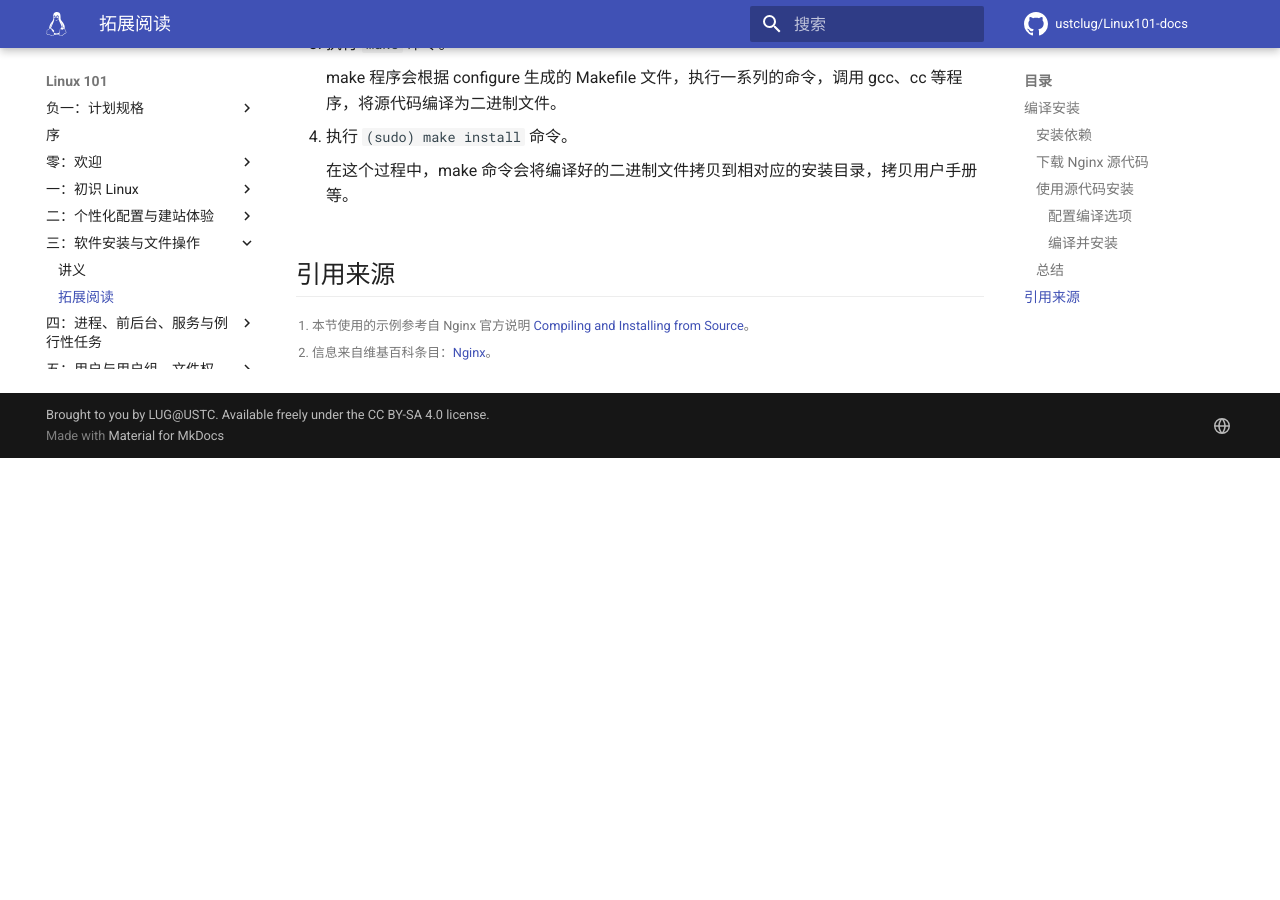
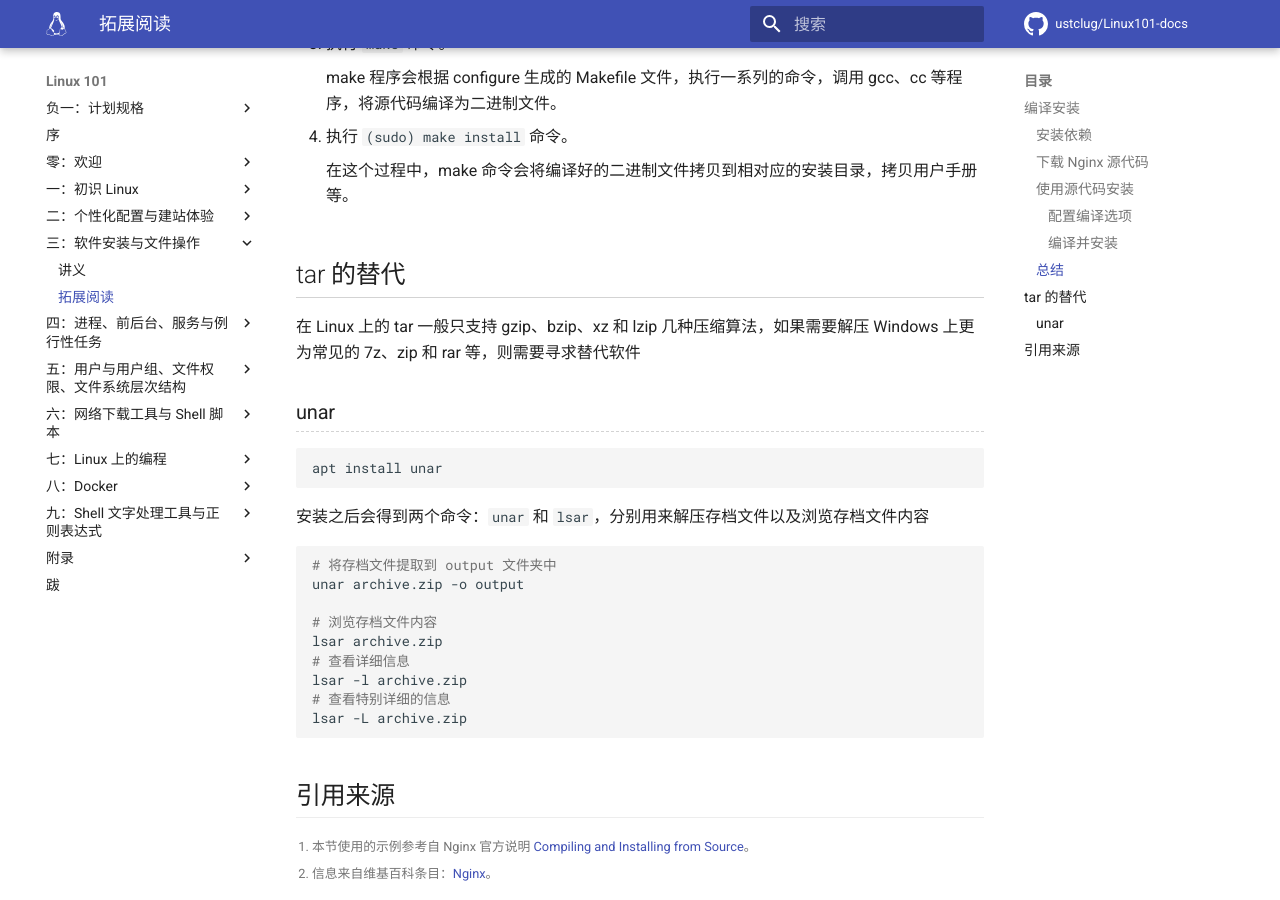
Before and after one commit to ustclug/Linux101-docs, an MkDocs documentation site: the page built from docs/Ch03/supplement.md, in a window 1280 px wide and 900 px high, scrolled down 2715 px. Built offline with MkDocs 1.6.1 and Material for MkDocs 9.7.7, drawn with Linux system fonts in a browser that asks for light colours; comment, search, counter and statistics services are not loaded; before the commit the page ends 3173 px from its top, so only the background shows below that.

Commit message:
Ch03: Add unar and lsar as supplement content Small change for code block rendering

````diff
--- a/docs/Ch03/supplement.md
+++ b/docs/Ch03/supplement.md
@@ -122,6 +122,31 @@ $ sudo make install
 
 	在这个过程中，make 命令会将编译好的二进制文件拷贝到相对应的安装目录，拷贝用户手册等。
 
+## tar 的替代
+
+在 Linux 上的 tar 一般只支持 gzip、bzip、xz 和 lzip 几种压缩算法，如果需要解压 Windows 上更为常见的 7z、zip 和 rar 等，则需要寻求替代软件
+
+### unar
+
+```shell
+apt install unar
+```
+
+安装之后会得到两个命令：`unar` 和 `lsar`，分别用来解压存档文件以及浏览存档文件内容
+
+```shell
+# 将存档文件提取到 output 文件夹中
+unar archive.zip -o output
+
+# 浏览存档文件内容
+lsar archive.zip
+# 查看详细信息
+lsar -l archive.zip
+# 查看特别详细的信息
+lsar -L archive.zip
+```
+
+
 ## 引用来源 {#references .no-underline }
 
 [^1]: 本节使用的示例参考自 Nginx 官方说明 [Compiling and Installing from Source](https://docs.nginx.com/nginx/admin-guide/installing-nginx/installing-nginx-open-source/#compiling-and-installing-from-source)。
````
Also changed, not shown: docs/Ch03/index.md (+1 -1 lines).
